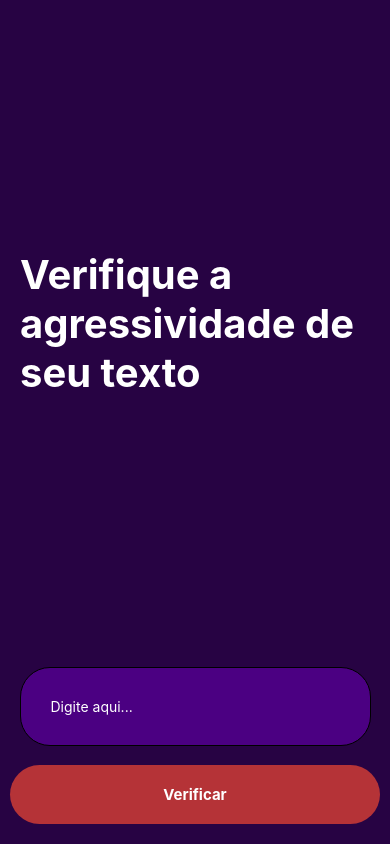
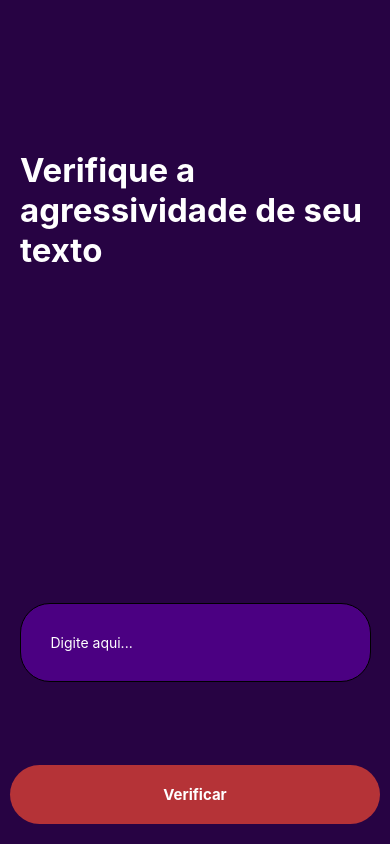
Before and after one commit to omaatheus/Projeto-RN-TFJS-Toxicity, a React Native app in the folder toxicity-text/: screen /Home in a window 390 px wide. Built offline with nearby package versions, Linux system fonts and the light colour scheme.

Commit message:
fix: Corrigido Renderização Cond.

```diff
--- a/toxicity-text/package.json
+++ b/toxicity-text/package.json
@@ -16,7 +16,7 @@
     "@tensorflow-models/toxicity": "^1.0.3",
     "@tensorflow/tfjs": "^4.20.0",
     "@tensorflow/tfjs-react-native": "^1.0.0",
-    "expo": "~51.0.9",
+    "expo": "51.0.10",
     "expo-camera": "^15.0.10",
     "expo-gl": "^14.0.2",
     "expo-gl-cpp": "^11.4.0",
@@ -26,7 +26,7 @@
     "react-dom": "^18.2.0",
     "react-native": "0.74.1",
     "react-native-fs": "^2.20.0",
-    "react-native-reanimated": "^3.12.0",
+    "react-native-reanimated": "~3.10.1",
     "react-native-safe-area-context": "4.10.1",
     "react-native-screens": "3.31.1",
     "react-native-web": "^0.19.12",
--- a/toxicity-text/src/components/styles/Home/Home.jsx
+++ b/toxicity-text/src/components/styles/Home/Home.jsx
@@ -14,12 +14,19 @@ const styles = StyleSheet.create({
         alignItems: 'center', // centralizar texto no eixo horizontal
     },
 
+    toxicitytext: {
+      color: 'white',
+      fontSize: 33,
+      fontWeight: 'bold', // texto em negrito
+      marginHorizontal: 20, // espaçamento das bordas laterais
+      marginTop: 130,
+    },
     toxicText: {
       color: 'white',
-      fontSize: 40,
+      fontSize: 20,
       fontWeight: 'bold', // texto em negrito
       marginHorizontal: 20, // espaçamento das bordas laterais
-      marginTop: 230,
+      marginTop: 10,
     },
 
     input: {
--- /dev/null
+++ b/toxicity-text/src/lib/utils/mensagensDeAvisoDicionario.js
@@ -0,0 +1,11 @@
+const mensagensDeAvisoDicionario = {
+    "identity_attack": "Ofensas direcionadas a indivíduos.",
+    "insult": "Ataques a uma pessoa.",
+    "obscene": "Linguagem vulgar e obscena.",
+    "severe_toxicity": "Extremamente tóxico.",
+    "sexual_explicit": "Conteúdo sexualmente explícito.",
+    "threat": "Ameaça.",
+    "toxicity": "Conteúdo ofensivo e tóxico.",
+};
+
+export default mensagensDeAvisoDicionario;
--- a/toxicity-text/src/screens/Home/Home.jsx
+++ b/toxicity-text/src/screens/Home/Home.jsx
@@ -1,43 +1,57 @@
 import { Text, TextInput, TouchableOpacity, View, FlatList } from 'react-native';
 import styles from '../../components/styles/Home/Home';
-import { useState, useEffect } from 'react';
+import { useState } from 'react';
 import { toxicityClassifier } from '../../lib/Tensorflow/Toxicity';
+import mensagensDeAvisoDicionario from '../../lib/utils/mensagensDeAvisoDicionario';
 
 export default function Home() {
+  const [text, setText] = useState('');
+  const [toxicityResults, setToxicityResults] = useState([]);
+  const [textHistory, setTextHistory] = useState([]);
 
-    const [text, setText] = useState('');
-    const [toxicityLevel, setToxicityLevel] = useState(null);
+  const TextClassifier = async () => {
+    if (text.trim() !== '') {
+      const predictions = await toxicityClassifier(text);
+      const toxicPredictions = predictions.filter(p => p.results[0].match);
 
-    function TextClassifier() {
-        if (text.trim() === '') { //se o texto estiver vazio após remover espaços em branco
-            setToxicityLevel(null); //reinicia o nível de toxicidade para null
-            return;
+      const results = toxicPredictions.map(prediction => ({
+        label: prediction.label,
+        message: mensagensDeAvisoDicionario[prediction.label] || 'Conteúdo potencialmente problemático.'
+      }));
+
+      setToxicityResults(results);
+      setTextHistory([text, ...textHistory]);
     }
-
-        toxicityClassifier(text).then(predictions => { //chama a função, que retornará uma promessa
-            const toxicPredictions = predictions.filter(p => p.results[0].match); //filtra as previsões consideradas tóxicas
-
-            if (toxicPredictions.length > 0) { //se houver pelo menos uma previsão tóxica
-                const mostToxicLabel = toxicPredictions.reduce((prev, current) => //encontra a previsão mais tóxica
-                    prev.results[0].probabilities[1] > current.results[0].probabilities[1] ? prev : current
-                ).label; //obtém a taxa da previsão mais tóxica
-
-                setToxicityLevel(mostToxicLabel === 'severe_toxicity' ? 'extremamente ofensivo' : 'ofensivo');
-            } else {
-                setToxicityLevel('nao_ofensivo');
-            }
-        });
-    }
-
-
+  };
 
   return (
     <View style={styles.container}>
+      {/* mensagem condicional exibirá caso não houver resultados */}
+      {toxicityResults.length === 0 ? (
+        <Text style={styles.toxicitytext}>Verifique a agressividade de seu texto</Text>
+      ) : (
 
-            {toxicityLevel === null && <Text style={styles.toxicText}>Verifique a agressividade de seu texto</Text>}
-            {toxicityLevel === 'extremamente ofensivo' && <Text style={styles.toxicText}>Conteúdo extremamente tóxico</Text>}
-            {toxicityLevel === 'ofensivo' && <Text style={styles.safeText}>Conteúdo ofensivo</Text>}
-            {toxicityLevel === 'nao_ofensivo' && <Text style={styles.safeText}>Conteúdo não ofensivo</Text>}
+
+        console.log("toxicityResults:", toxicityResults),
+        console.log("textHistory:", textHistory),
+
+
+        <>
+          {/* lista os resultados da classificação, apenas se houver resultados */}
+          <FlatList
+            data={toxicityResults}
+            renderItem={({ item }) => <Text style={styles.toxicText}>{item.message}</Text>}
+            keyExtractor={(item, index) => index.toString()}
+          />
+
+          {/* lista o histórico de textos digitados, entretanto apenas se houver resultados */}
+          <FlatList
+            data={textHistory}
+            renderItem={({ item }) => <Text style={styles.historyItem}>{item}</Text>}
+            keyExtractor={(item, index) => index.toString()}
+          />
+        </>
+      )}
 
       <TextInput
         style={styles.input}
@@ -47,12 +61,11 @@ export default function Home() {
         placeholderTextColor="#fff"
       />
 
-            <TouchableOpacity onPress={() => TextClassifier(text)}>
-            <Text style={[styles.button, {textAlign: 'center', textAlignVertical: 'center'}]}>Verificar</Text>
+      <TouchableOpacity onPress={TextClassifier}>
+        <Text style={[styles.button, { textAlign: 'center', textAlignVertical: 'center' }]}>
+          Verificar
+        </Text>
       </TouchableOpacity>
-
-
     </View>
-
   );
 }
```
Also changed, not shown: 1 other file (tests, documents, lock files or other folders). Lines whose indentation alone changed are shown as unchanged.
